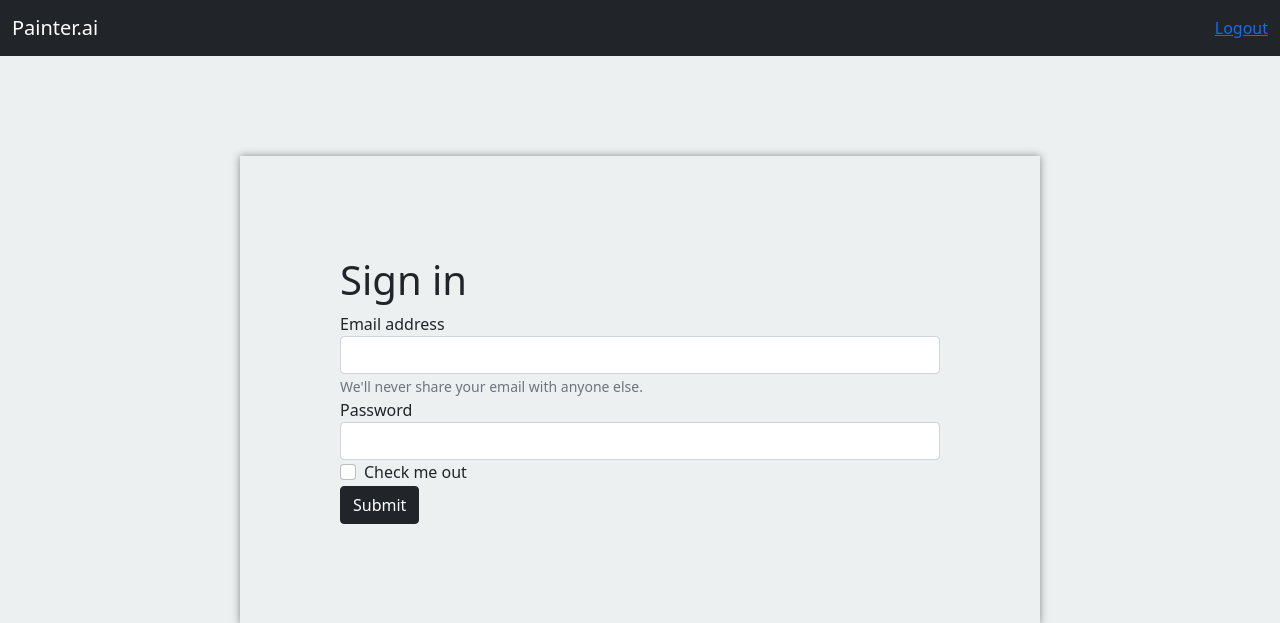
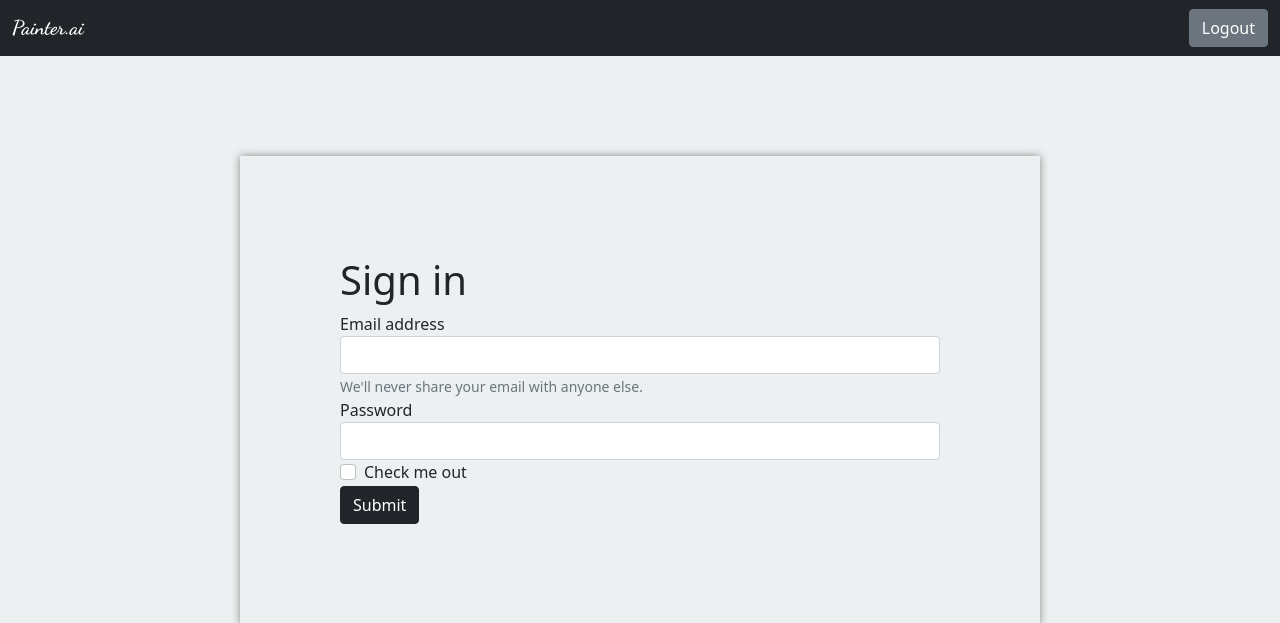
Before and after one commit to KLS-Gogte-Institute-of-Technology-bgm/sd-lab-project-group_14_sd_lab_5th_sem, a Flask app: page /signin in a window 1280 px wide. Shown: the top 623 px of the page. Run offline with Flask 2, Linux system fonts and the light colour scheme; some libraries are stand-ins or nearby versions.

Commit message:
Minor changes

```diff
--- a/Templates/base.html
+++ b/Templates/base.html
@@ -12,6 +12,8 @@
     <link rel="stylesheet" href="{{url_for('static',filename='main.css')}}">
         {% block head %}{% endblock %}
 
+        <link rel="preconnect" href="https://fonts.gstatic.com">
+        <link href="https://fonts.googleapis.com/css2?family=Dancing+Script:wght@700&display=swap" rel="stylesheet">
 </head>
 
 <body>
@@ -19,8 +21,8 @@
     <!-- top -->
     <nav class="navbar navbar-dark bg-dark">
         <div class="container-fluid">
-            <a class="navbar-brand" href="#">Painter.ai</a>
-            <a href="{{url_for('signin')}}">Logout</a>
+            <a class="navbar-brand" href="#" style="font-family: 'Dancing Script', cursive;">Painter.ai</a>
+            <a href="{{url_for('signin')}}"><button class="btn btn-secondary">Logout</button></a>
         </div>
     </nav>
 {% block body %}{% endblock %}
--- a/app.py
+++ b/app.py
@@ -28,7 +28,7 @@ def index():
         try:
             db.session.add(new_task)
             db.session.commit()
-
+    # Through link
             import requests
             r = requests.post(
                 "https://api.deepai.org/api/colorizer",
@@ -37,9 +37,10 @@ def index():
                 },
                 headers={'api-key': 'd98c8a77-a695-42a1-8f50-c08bb46509e1'}
             )
+
             res = r.json()
             output = res['output_url']
-            print(output)
+
             tasks = Painter.query.order_by(Painter.date_created).all()
             return render_template('index.html',tasks=tasks,output=output)
         except:
--- a/static/main.css
+++ b/static/main.css
@@ -1,10 +1,11 @@
+@import url('https://fonts.googleapis.com/css2?family=Dancing+Script:wght@700&display=swap');
 body{
     background: #ecf0f1;
 }
 
 .row{
     margin-top: auto;
-    margin: 1000px;
+    margin: 100px;
     padding: 10px;
     align-content: center;
 }
```
Also changed, not shown: Templates/index.html (+14 -7 lines), test.db.
